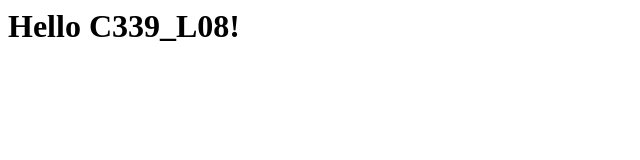
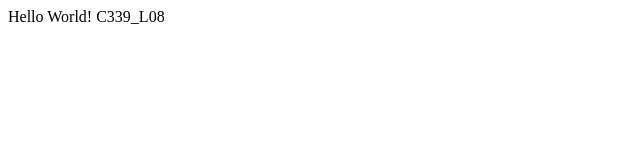
Before and after one commit to khehhin/C339_08, a plain HTML site: page index.html in a window 1280 px wide. Shown: the whole page, without its empty margins (0-640 px from the left). Drawn offline with Linux system fonts and the light colour scheme.

Commit message:
put in HTML tags

```diff
--- a/index.html
+++ b/index.html
@@ -1 +1,7 @@
-<h1>Hello C339_L08!</h1>
+<html>
+<head>
+</head>
+<body>
+  Hello World! C339_L08
+</body>
+</html>
```
